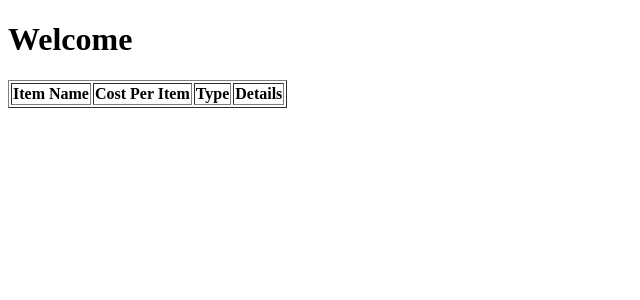
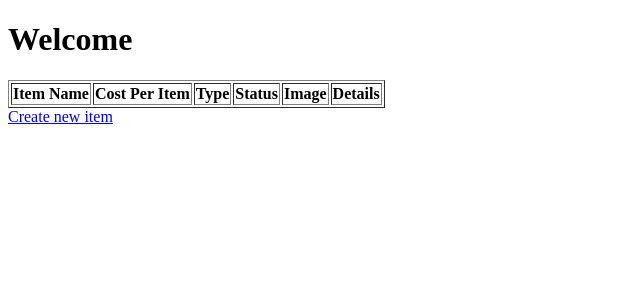
Before and after one commit to Arushi-Kapkoti/Inventory, a Django app: template inventoryMarketPlace/main/templates/main/dashboard.html in a window 1280 px wide. Shown: the top 300 px of the page, without its empty margins (0-640 px from the left). Run offline with Django 5.2, Linux system fonts and the light colour scheme; the template is opened without the code that fills it, so the values that code supplies are empty.

Commit message:
Add an Item

```diff
--- a/inventoryMarketPlace/main/models.py
+++ b/inventoryMarketPlace/main/models.py
@@ -54,6 +54,10 @@ class Inventory(models.Model):
         "tools":"tools",
         "seeds and chemicals": "seeds and chemicals"
     }
+    STATUS = {
+        "on_sale": "on_sale",
+        "not_on_sale": "not_on_sale"
+    }
     user = models.ForeignKey(CustomUser, on_delete = models.CASCADE,null = True, blank = True)
     name = models.CharField(max_length=100,null = False, blank = False)
     cost_per_item = models.DecimalField(max_digits=19,decimal_places=2,null = False, blank = False)
@@ -62,6 +66,8 @@ class Inventory(models.Model):
     sales = models.DecimalField(max_digits=19,decimal_places=2, null = True, blank = True)
     stock_date = models.DateField(auto_now_add=True)
     item_type = models.CharField(max_length=40, choices = ITEMS, default = 'crop')
+    sale_status = models.CharField(max_length=40, choices = STATUS, default = 'not_on_sale')
+    item_image = models.ImageField(null=True,blank=True,upload_to="images/")
 
     def __str__(self) -> str:
         return self.name
--- a/inventoryMarketPlace/main/templates/main/dashboard.html
+++ b/inventoryMarketPlace/main/templates/main/dashboard.html
@@ -8,6 +8,8 @@
             <th> Item Name </th>
             <th> Cost Per Item</th>
             <th> Type </th>
+            <th> Status </th>
+            <th> Image </th>
             <th> Details </th>
         </tr>
         {% for item in items %}
@@ -15,11 +17,20 @@
             <td>{{item.name}}</td>
             <td>{{item.cost_per_item}}</td>
             <td>{{item.item_type}}</td>
+            <td>{{item.sale_status}}</td>
+            <td>
+            {% if item.item_image %}
+                {{item.item_image.url}}
+                <img src="{{main.item_image.url}}" width="200px" height="200px" style="border-radius: 5%;">
+            {% else %}
+                <img src="/static/noImage.png" width="200px" height="200px" style="border-radius: 5%;">
+            {% endif %}</td>
             <td><a href = "{% url 'item-detail' item.id %}">Click</a></td>
         </tr>
         {% endfor %}
     </table>
 </div>
+<a href = "{% url 'create-item' %}">Create new item</a>
 <!-- {% for item in items %}
     {{item}}
 {% empty %}
--- a/inventoryMarketPlace/main/urls.py
+++ b/inventoryMarketPlace/main/urls.py
@@ -7,4 +7,5 @@ urlpatterns = [
     path('login/',views.UserLoginPageView.as_view(), name = 'login'),
     path('dashboard/',views.StockList.as_view(), name = 'dashboard'),
     path('dashboard/item/<int:pk>/',views.ItemDetail.as_view(), name = 'item-detail'),
+    path('dashboard/item-create/',views.CreateItem.as_view(), name = 'create-item'),
 ]
```
Also changed, not shown: inventoryMarketPlace/main/templates/main/create_item_form.html (added, +12 -0 lines), inventoryMarketPlace/main/templates/main/item_detail.html (+7 -0 lines), inventoryMarketPlace/main/views.py (+9 -2 lines), inventoryMarketPlace/db.sqlite3, inventoryMarketPlace/main/migrations/0006_inventory_sale_status.py (added), inventoryMarketPlace/main/migrations/0007_inventory_item_image.py (added), inventoryMarketPlace/main/static/noImage.png (added), inventoryMarketPlace/main/static/noUser.png (added), inventoryMarketPlace/media/images/seed.png (added), inventoryMarketPlace/media/images/tractor.jpg (added), inventoryMarketPlace/media/images/tractor_KVPkndx.jpg (added).
